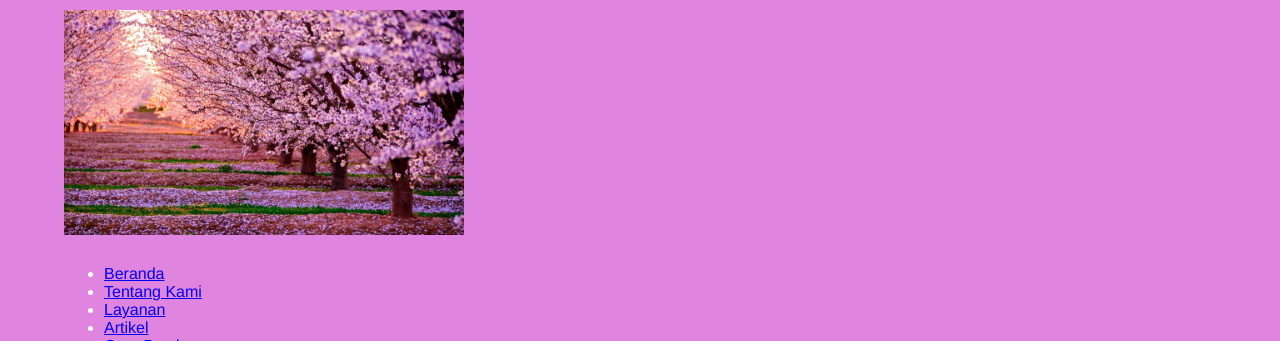
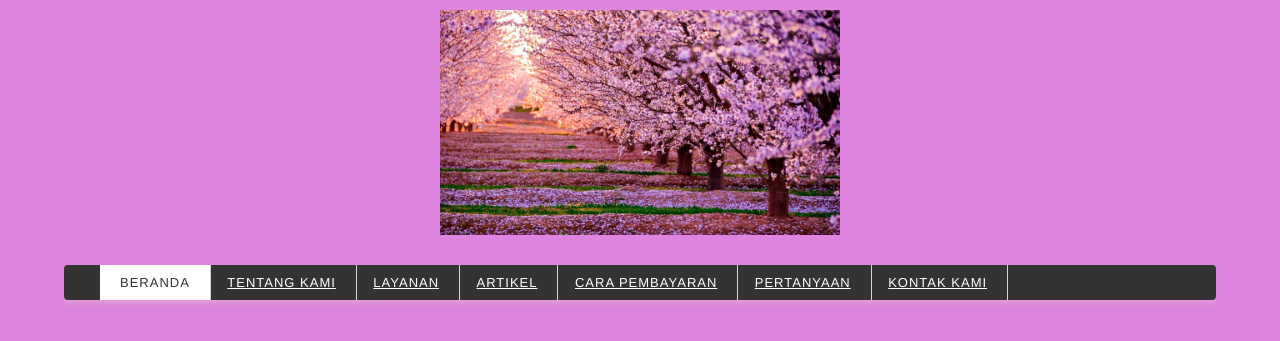
Before and after one commit to sitihanisahjakfar/sitihanisahjakfar.github.io, a plain HTML site: page index.html in a window 1280 px wide. Shown: the top 341 px of the page. Drawn offline with Linux system fonts and the light colour scheme.

Commit message:
Add files via upload

```diff
--- a/styles/style.css
+++ b/styles/style.css
@@ -12,10 +12,10 @@ body {
 
 /* Start Debug */
 .bg-blue {
-    background-color: rgb(15, 15, 196);
+    background-color: rgb(197, 197, 247);
 }
 .bg-red {
-    background-color: rgb(128, 7, 7);
+    background-color: rgb(250, 173, 173);
 }
 /* End Debug */
 
@@ -32,3 +32,47 @@ body {
     width: 100%;
 }
 /* End Container */
+
+/* Start Logo */
+.logo {
+    text-align: center;
+}
+/* End Logo */
+
+/* Start Menu Primer */
+.menu-primer ul {
+    background-color: #333333;
+    border-radius: 4px;
+    box-shadow:
+        0 3px 5px -1px rgba(245, 236, 236, 0.2),
+        0 6px 10px 0 rgba(235, 193, 193, 0.14),
+        0 1px 18px 0 rgba(209, 177, 177, 0.12);
+}
+
+.menu-primer li {
+    border-right: 1px solid #d1d5da;
+    display: inline-block;
+    margin: 0 -4px;
+}
+
+.menu-primer a{
+    color: #ffffff;
+    font-size: 13px;
+    display: inline-block;
+    letter-spacing: 1px;
+    padding: 10px 20px;
+    text-transform: uppercase;
+}
+
+.menu-primer a:hover {
+    background-color: #f7f7f7;
+    color: #000000;
+    text-decoration: none;
+}
+
+.menu-primer .active {
+    background-color: #ffffff;
+    color: #333333;
+    text-decoration: none;
+}
+/* End Menu Primer */
```
